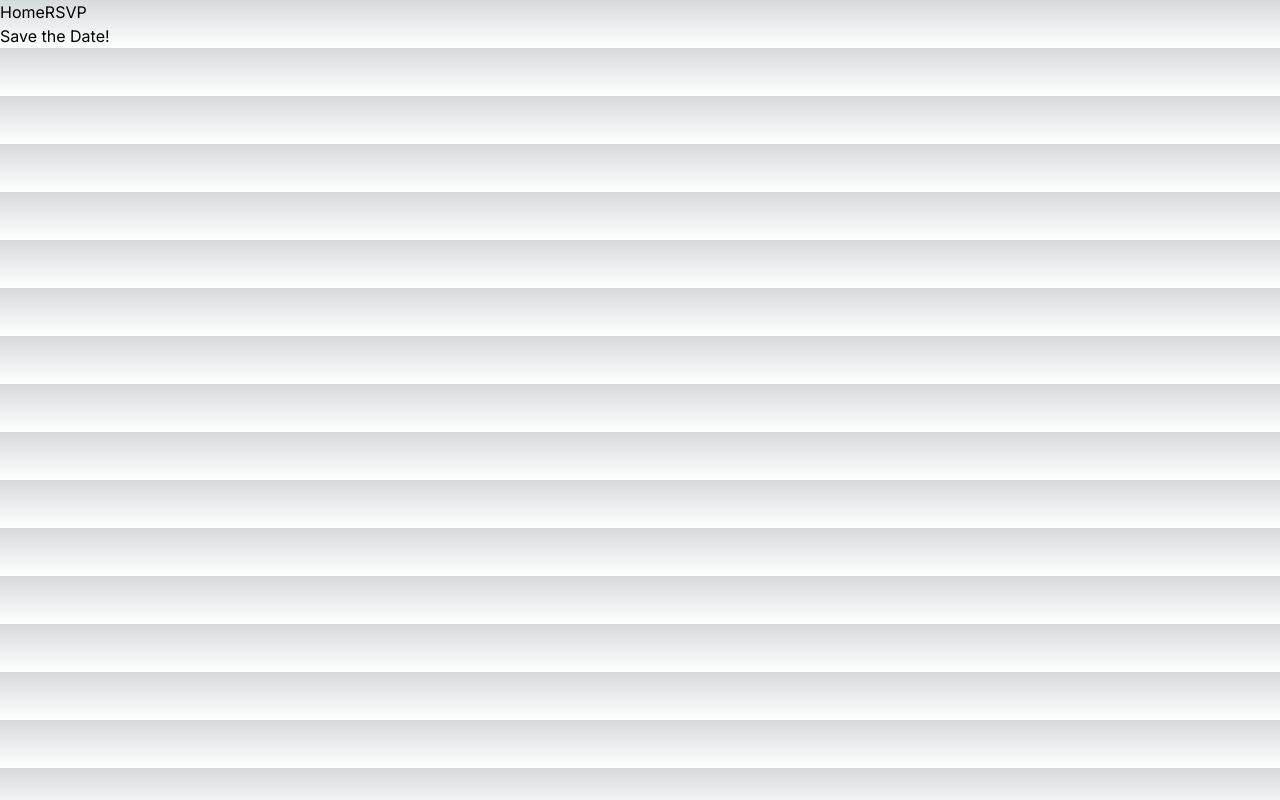
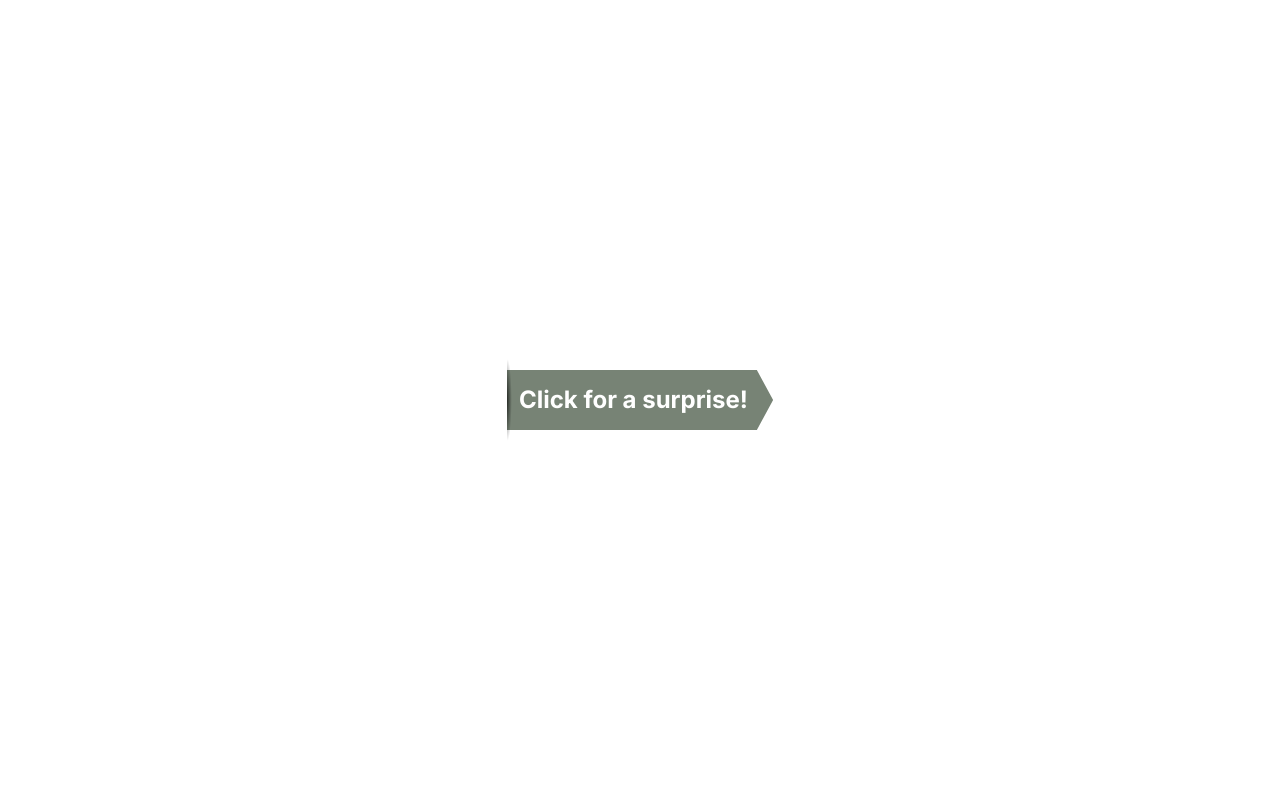
Before and after one commit to McRayEscoto/VinMaeRSVP, a Next.js app: page / in a window 1280 px wide. Built offline with nearby package versions, Linux system fonts and the light colour scheme.

Commit message:
initial commit

```diff
--- a/package.json
+++ b/package.json
@@ -9,6 +9,7 @@
     "lint": "next lint"
   },
   "dependencies": {
+    "framer-motion": "^11.1.7",
     "mongodb": "^6.5.0",
     "mongoose": "^8.3.2",
     "next": "14.2.3",
--- a/src/app/globals.css
+++ b/src/app/globals.css
@@ -2,32 +2,19 @@
 @tailwind components;
 @tailwind utilities;
 
-:root {
-  --foreground-rgb: 0, 0, 0;
-  --background-start-rgb: 214, 219, 220;
-  --background-end-rgb: 255, 255, 255;
+@layer utilities {
+   .text-balance {
+      text-wrap: balance;
+   }
 }
 
-@media (prefers-color-scheme: dark) {
-  :root {
-    --foreground-rgb: 255, 255, 255;
-    --background-start-rgb: 0, 0, 0;
-    --background-end-rgb: 0, 0, 0;
-  }
+.ribbon {
+  --r: .8em; /* control the cutout */
+  border-block: .5em solid #0000;
+  padding-inline: .5em calc(var(--r) + .25em);
+  line-height: 1.8;
+  clip-path: polygon(100% 0,0 0,0 100%,100% 100%,calc(100% - var(--r)) calc(100% - .25em),100% 50%,calc(100% - var(--r)) .25em);
+  background:
+   radial-gradient(.2em 50% at left,#000a,#0000) border-box,
+   #778375 padding-box; /* the color  */
 }
-
-body {
-  color: rgb(var(--foreground-rgb));
-  background: linear-gradient(
-      to bottom,
-      transparent,
-      rgb(var(--background-end-rgb))
-    )
-    rgb(var(--background-start-rgb));
-}
-
-@layer utilities {
-  .text-balance {
-    text-wrap: balance;
-  }
-}
--- a/src/app/layout.tsx
+++ b/src/app/layout.tsx
@@ -3,7 +3,7 @@ import { Inter } from "next/font/google";
 import "./globals.css";
 import TopBar from "@/components/TopBar";
 
-const inter = Inter({ subsets: ["latin"] });
+export const inter = Inter({ subsets: ["latin"] });
 
 export const metadata: Metadata = {
    title: "Create Next App",
--- /dev/null
+++ b/src/app/main/page.tsx
@@ -0,0 +1,7 @@
+export default function Home() {
+   return (
+      <main style={{ backgroundImage: "url('/bg-texture.png')" }}>
+         <h1>Save the Date!</h1>
+      </main>
+   );
+}
--- a/src/app/page.tsx
+++ b/src/app/page.tsx
@@ -1,5 +1,12 @@
+import Link from "next/link";
+import Image from "next/image";
+
 export default function Home() {
-  return (
-    <h1>Save the Date!</h1>
-  );
+   return (
+      <main className="h-dvh w-dvw absolute left-0 top-0 p-4 bg-white flex flex-col items-center justify-center">
+         <Link href="/main" className="p-2 bg-color-main text-white rounded font-bold ribbon hover:bg-[#445841] transition-all text-2xl w-fit text-center">
+            Click for a surprise!
+         </Link>
+      </main>
+   );
 }
--- a/src/components/TopBar.tsx
+++ b/src/components/TopBar.tsx
@@ -1,11 +1,12 @@
 import Link from "next/link";
-import RSVP from "@/app/rsvp/page";
 
 export default function TopBar() {
-  return (
-    <nav>
-      <Link href="/">Home</Link>
-      <Link href="/rsvp">RSVP</Link>
-    </nav>
-  );
+   return (
+      <nav className="w-dvw bg-color-main px-4 py-2 flex gap-4 justify-center">
+         <Link href="/main">Home</Link>
+         <Link href="/rsvp">RSVP</Link>
+         <Link href="/theme">Theme/Attire</Link>
+         <Link href="/gallery">Gallery</Link>
+      </nav>
+   );
 }
--- a/tailwind.config.ts
+++ b/tailwind.config.ts
@@ -13,6 +13,10 @@ const config: Config = {
         "gradient-conic":
           "conic-gradient(from 180deg at 50% 50%, var(--tw-gradient-stops))",
       },
+      colors: {
+        "color-main": "#799468",
+        "color-secondary": "#4A5B3F",
+      }
     },
   },
   plugins: [],
```
Also changed, not shown: src/app/rsvp/page.tsx (+2 -6 lines), src/public/bg-texture.png (added), 1 other file (tests, documents, lock files or other folders). Lines whose indentation alone changed are shown as unchanged.
